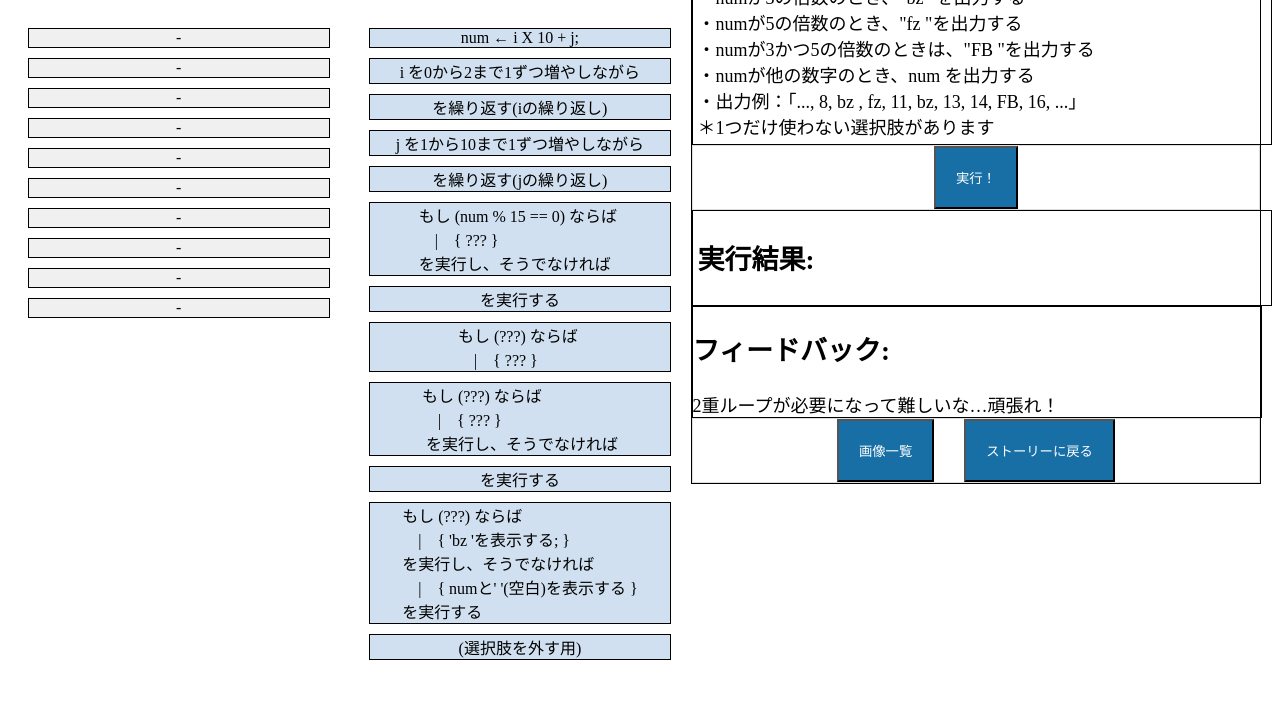
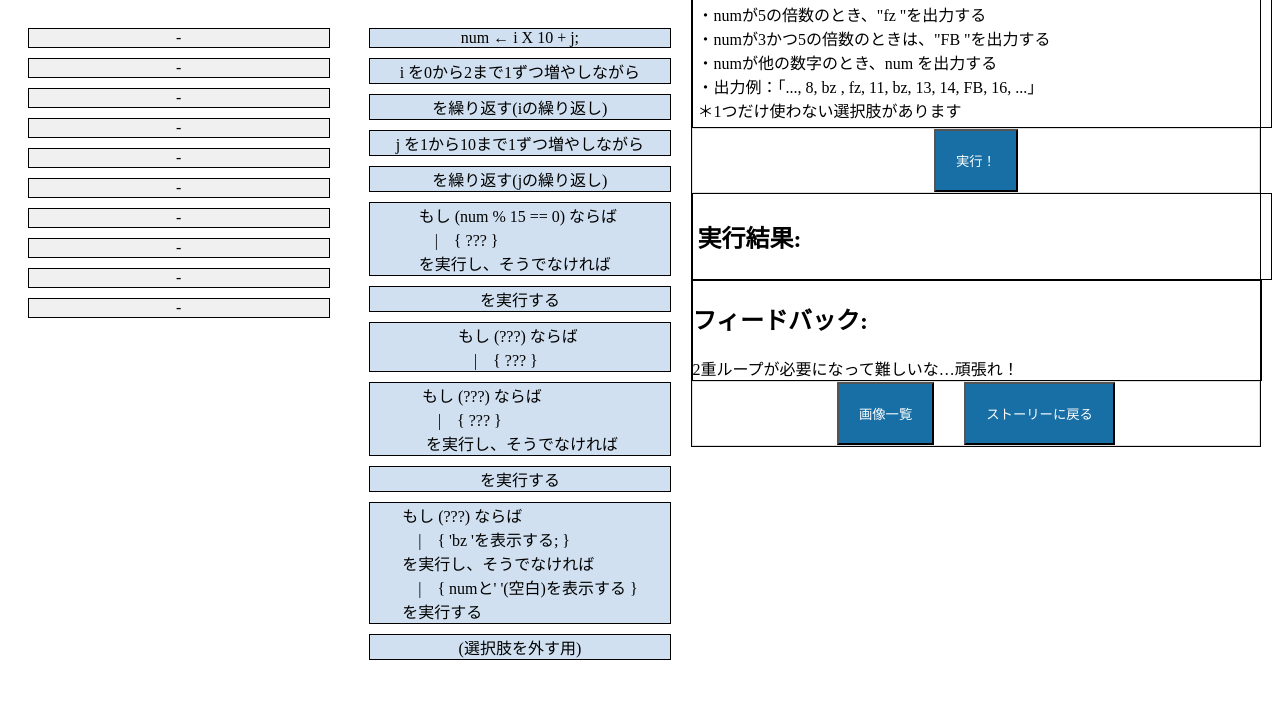
Before and after one commit to git-yt06/git-yt06.github.io, a plain HTML site: page problem/fzbz1/q.html in a window 1280 px wide. Shown: the part 89-800 px from the top of the page. Drawn offline with Linux system fonts and the light colour scheme.

Commit message:
Update q.html

```diff
--- a/problem/fzbz1/q.html
+++ b/problem/fzbz1/q.html
@@ -42,7 +42,7 @@
             </div>
         </div>
 
-        <div class="resultArea" style="font-size:large">
+        <div class="resultArea">
             <div id="quiz">
                 <div style="font-size: larger;font-weight: bolder;">問題</div>
                 ・numは1から順に1ずつ増やす(30まで)<br>
```
